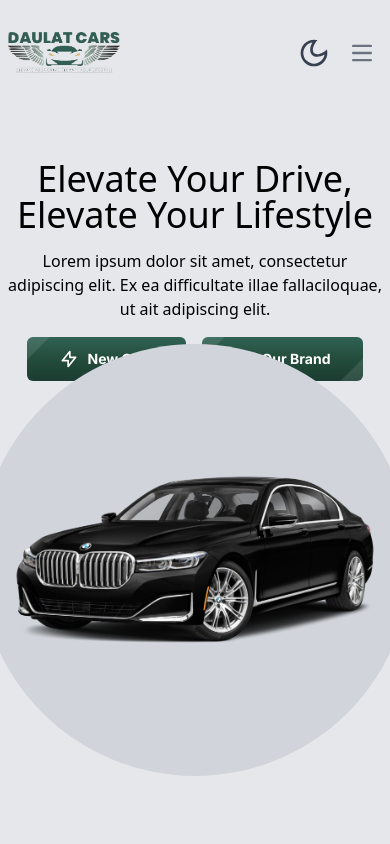
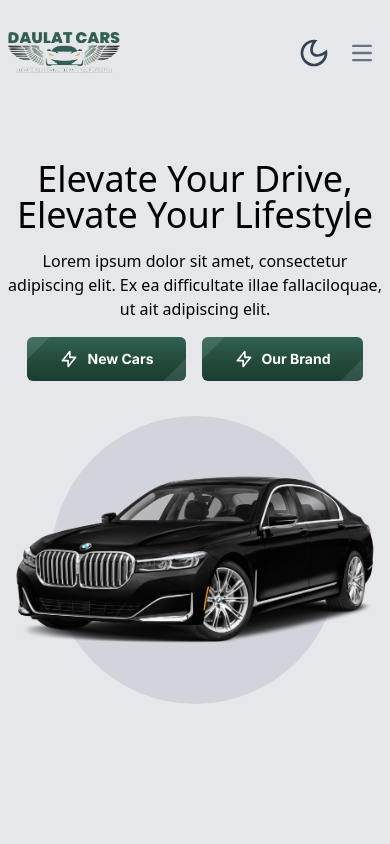
Before and after one commit to AINSoftwareSolution/motors, a Next.js app: page / in a window 390 px wide. Shown: the top 844 px of the page. Built offline with nearby package versions, Linux system fonts and the light colour scheme; no server answers; the database is empty.

Commit message:
Ui fixed

```diff
--- a/src/app/component/InventoryList.tsx
+++ b/src/app/component/InventoryList.tsx
@@ -46,7 +46,7 @@ const InventoryList = () => {
         </p>
         <div className="grid grid-cols-1 sm:grid-cols-2 md:grid-cols-3 lg:grid-cols-4 gap-6 mt-5 mb-4 overflow-hidden">
           {inventoryItems.map((item:any) => (
-            <InventoryCard key={item.id} item={item} />
+            <InventoryCard key={item?.id} item={item} />
           ))}
         </div>
       </div>
--- a/src/app/page.tsx
+++ b/src/app/page.tsx
@@ -39,7 +39,7 @@ export default function Home() {
                   alt="Hero image"
                 />
                 <div className="absolute top-1/2 left-1/2 -translate-x-1/2 -translate-y-1/2
-                 w-72 h-72  rounded-full bg-gray-300 dark:bg-gray-800 z-10 scale-150"></div>
+                 md:w-72 md:h-72  w-48 h-48 rounded-full bg-gray-300 dark:bg-gray-800 z-10 scale-150"></div>
               </div>
             </div>
           </div>
```
